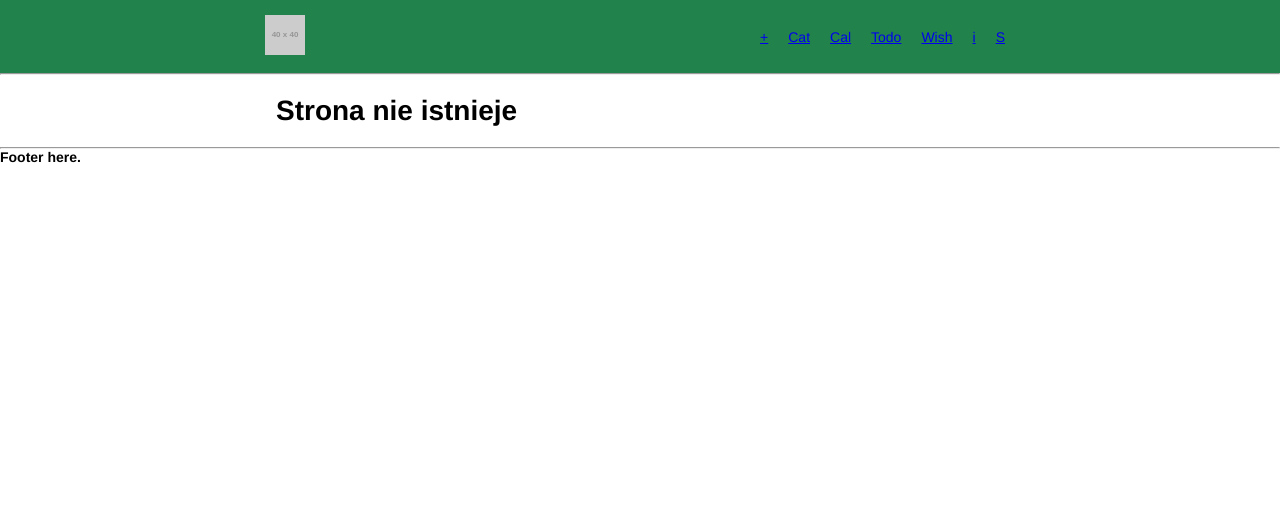
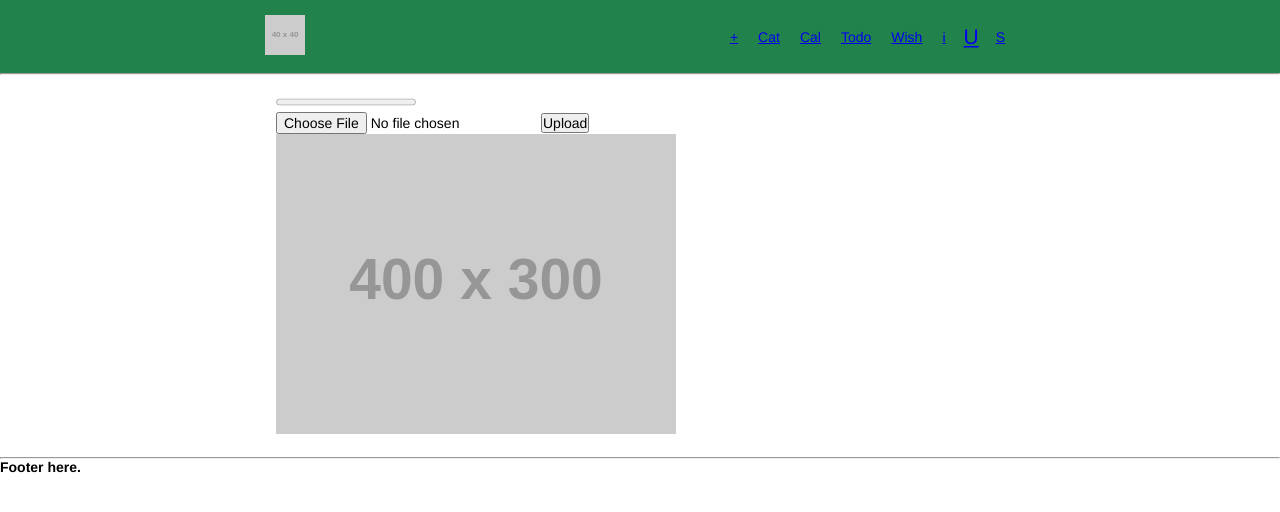
Before and after one commit to FAIRit/fe-plant-me-up, a React (Create React App) app: page /imageUpload in a window 1280 px wide. Shown: the top 512 px of the page. Built offline with nearby package versions, Linux system fonts and the light colour scheme.

Commit message:
new component with very basic uploading image form

```diff
--- a/src/App.js
+++ b/src/App.js
@@ -1,20 +1,20 @@
-import React, { Component } from 'react';
-import './App.scss';
-import { Header } from './components/Header';
-import { Footer } from './components/Footer';
-import { Catalog } from './components/Catalog';
-import { Calendar } from './components/Calendar';
-import { Todolist } from './components/Todolist';
-import { Wishlist } from './components/Wishlist';
-import { AddForm } from './components/AddForm';
-import { Help } from './components/Help';
-import { Error } from './components/Error';
-import { BrowserRouter as Router, Route, Switch } from 'react-router-dom';
-import { Search } from './components/Search';
-import { PlantView } from './components/PlantView';
+import React, { Component } from "react";
+import "./App.scss";
+import { Header } from "./components/Header";
+import { Footer } from "./components/Footer";
+import { Catalog } from "./components/Catalog";
+import { Calendar } from "./components/Calendar";
+import { Todolist } from "./components/Todolist";
+import { Wishlist } from "./components/Wishlist";
+import { AddForm } from "./components/AddForm";
+import { Help } from "./components/Help";
+import { Error } from "./components/Error";
+import { BrowserRouter as Router, Route, Switch } from "react-router-dom";
+import { Search } from "./components/Search";
+import { PlantView } from "./components/PlantView";
+import { ImageUpload } from "./components/ImageUpload";
 
 export class App extends Component {
-
   render() {
     return (
       <Router>
@@ -32,6 +32,7 @@ export class App extends Component {
                 <Route path="/help" component={Help} />
                 <Route path="/plants/:plantId" component={PlantView} />
                 <Route path="/search" component={Search} />
+                <Route path="/imageUpload" component={ImageUpload} />
                 <Route component={Error} />
               </Switch>
             </div>
--- a/src/components/AddForm.js
+++ b/src/components/AddForm.js
@@ -1,6 +1,5 @@
 import React, { Component } from "react";
-import { firebase } from "../firebase";
-// import Checkbox from "material-@material-ui/core/checkbox";
+import { firebase, storage } from "../firebase";
 
 export class AddForm extends Component {
   constructor(props) {
@@ -8,12 +7,14 @@ export class AddForm extends Component {
     this.state = {
       text: "",
       textarea: "",
-      tagPoison: false,
-      tagSafe: false,
-      tagMoreSun: false,
-      tagMoreWater: false,
-      tagLittleSun: false,
-      tagLittleWater: false,
+      // tagPoison: false,
+      // tagSafe: false,
+      // tagMoreSun: false,
+      // tagMoreWater: false,
+      // tagLittleSun: false,
+      // tagLittleWater: false,
+      image: null,
+      url: "",
       plants: []
     };
     // this.handleChange = this.handleChange.bind(this);
@@ -32,23 +33,23 @@ export class AddForm extends Component {
     });
   };
 
-  handleCheckbox = e => {
-    this.setState({
-      [e.target.name]: e.target.checked
-    });
-  };
+  // handleCheckbox = e => {
+  //   this.setState({
+  //     [e.target.name]: e.target.checked
+  //   });
+  // };
 
   handleSubmit = e => {
     e.preventDefault();
     const plantsRef = firebase.database().ref("plants");
     const plant = {
       name: this.state.text,
-      description: this.state.textarea,
-      tagLittleSun: this.state.tagLittleSun,
-      tagMoreSun: this.state.tagLittleSun,
-      tagLittleWater: this.state.tagLittleWater,
-      tagMoreWater: this.state.tatagSafe,
-      tagPoison: this.state.tagPoison
+      description: this.state.textarea
+      // tagLittleSun: this.state.tagLittleSun,
+      // tagMoreSun: this.state.tagLittleSun,
+      // tagLittleWater: this.state.tagLittleWater,
+      // tagMoreWater: this.state.tatagSafe,
+      // tagPoison: this.state.tagPoison
     };
     plantsRef.push(plant);
     this.setState({
@@ -81,7 +82,7 @@ export class AddForm extends Component {
               value={this.state.textarea}
             />
             <br />
-            <section className="c-form-tags">
+            {/* <section className="c-form-tags">
               <input
                 type="checkbox"
                 name="tagMoreSun"
@@ -124,7 +125,8 @@ export class AddForm extends Component {
                 onChange={this.handleCheckbox}
               />
               <label htmlFor="tagPoison">trujące</label>
-            </section>
+            </section> */}
+
             <br />
             <button className="c-btn">dodaj</button>
           </form>
--- a/src/components/Header.js
+++ b/src/components/Header.js
@@ -1,8 +1,7 @@
-import React from 'react';
-import { NavLink, Link } from 'react-router-dom';
+import React from "react";
+import { NavLink, Link } from "react-router-dom";
 
 export const Header = () => {
-
   return (
     <header className="c-site-header">
       <div className="o-container c-site-header-inner">
@@ -11,16 +10,35 @@ export const Header = () => {
         </div>
         <nav className="c-site-nav">
           <ul>
-                        <li><NavLink to="/add-form">+</NavLink></li>
-                        <li><NavLink to="/" exact>Cat</NavLink></li>
-                        <li><NavLink to="/calendar">Cal</NavLink></li>
-                        <li><NavLink to="/todolist">Todo</NavLink></li>
-                        <li><NavLink to="/wishlist">Wish</NavLink></li>
-                        <li><NavLink to="/help">i</NavLink></li>
-                        <li><Link to="/search">S</Link></li>
+            <li>
+              <NavLink to="/add-form">+</NavLink>
+            </li>
+            <li>
+              <NavLink to="/" exact>
+                Cat
+              </NavLink>
+            </li>
+            <li>
+              <NavLink to="/calendar">Cal</NavLink>
+            </li>
+            <li>
+              <NavLink to="/todolist">Todo</NavLink>
+            </li>
+            <li>
+              <NavLink to="/wishlist">Wish</NavLink>
+            </li>
+            <li>
+              <NavLink to="/help">i</NavLink>
+            </li>
+            <li>
+              <NavLink to="/imageUpload">U</NavLink>
+            </li>
+            <li>
+              <Link to="/search">S</Link>
+            </li>
           </ul>
         </nav>
       </div>
     </header>
   );
-}
+};
--- /dev/null
+++ b/src/components/ImageUpload.js
@@ -0,0 +1,67 @@
+import React, { Component } from "react";
+import { firebase, storage } from "../firebase";
+
+export class ImageUpload extends Component {
+  constructor(props) {
+    super(props);
+    this.state = {
+      image: null,
+      url: "",
+      progress: 0
+    };
+    // this.handleChange = this.handleChange.bind(this);
+    // this.handleUpload = this.handleUpload.bind(this);
+  }
+  handleAddImage = e => {
+    if (e.target.files[0]) {
+      const image = e.target.files[0];
+      this.setState(() => ({ image }));
+    }
+  };
+  handleUpload = () => {
+    const { image } = this.state;
+    const uploadTask = storage.ref(`images/${image.name}`).put(image);
+    uploadTask.on(
+      "state_changed",
+      snapshot => {
+        // progress function ....
+        const progress = Math.round(
+          (snapshot.bytesTransferred / snapshot.totalBytes) * 100
+        );
+        this.setState({ progress });
+      },
+      error => {
+        // error function ....
+        console.log(error);
+      },
+      () => {
+        // complete function ....
+        storage
+          .ref("images")
+          .child(image.name)
+          .getDownloadURL()
+          .then(url => {
+            console.log(url);
+            this.setState({ url });
+          });
+      }
+    );
+  };
+  render() {
+    return (
+      <div className="c-page">
+        <progress value={this.state.progress} max="100" />
+        <br />
+        <input type="file" onChange={this.handleAddImage} />
+        <button onClick={this.handleUpload}>Upload</button>
+        <br />
+        <img
+          src={this.state.url || "http://via.placeholder.com/400x300"}
+          alt="Uploaded images"
+          height="300"
+          width="400"
+        />
+      </div>
+    );
+  }
+}
--- a/src/firebase.js
+++ b/src/firebase.js
@@ -1,5 +1,5 @@
-import firebase from 'firebase';
-import 'firebase/firestore';
+import firebase from "firebase";
+import "firebase/firestore";
 
 const config = {
   apiKey: "AIzaSyCMo6V3KR6cwjo-z_WQW6k-UZJP14SpTd4",
@@ -14,4 +14,6 @@ const config = {
 
 firebase.initializeApp(config);
 
-export { firebase };
+const storage = firebase.storage();
+
+export { firebase, storage };
```
Also changed, not shown: src/components/PlantView.js (+10 -1 lines). Lines whose indentation alone changed are shown as unchanged.
